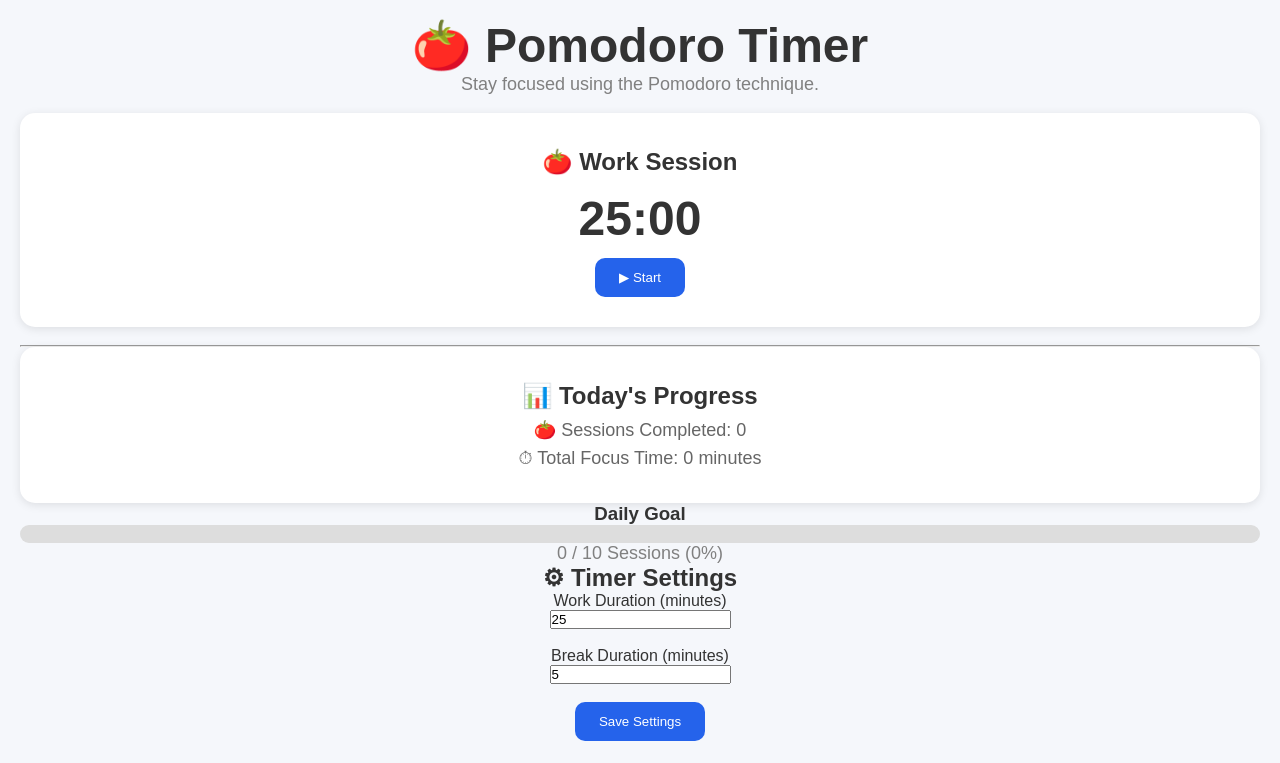
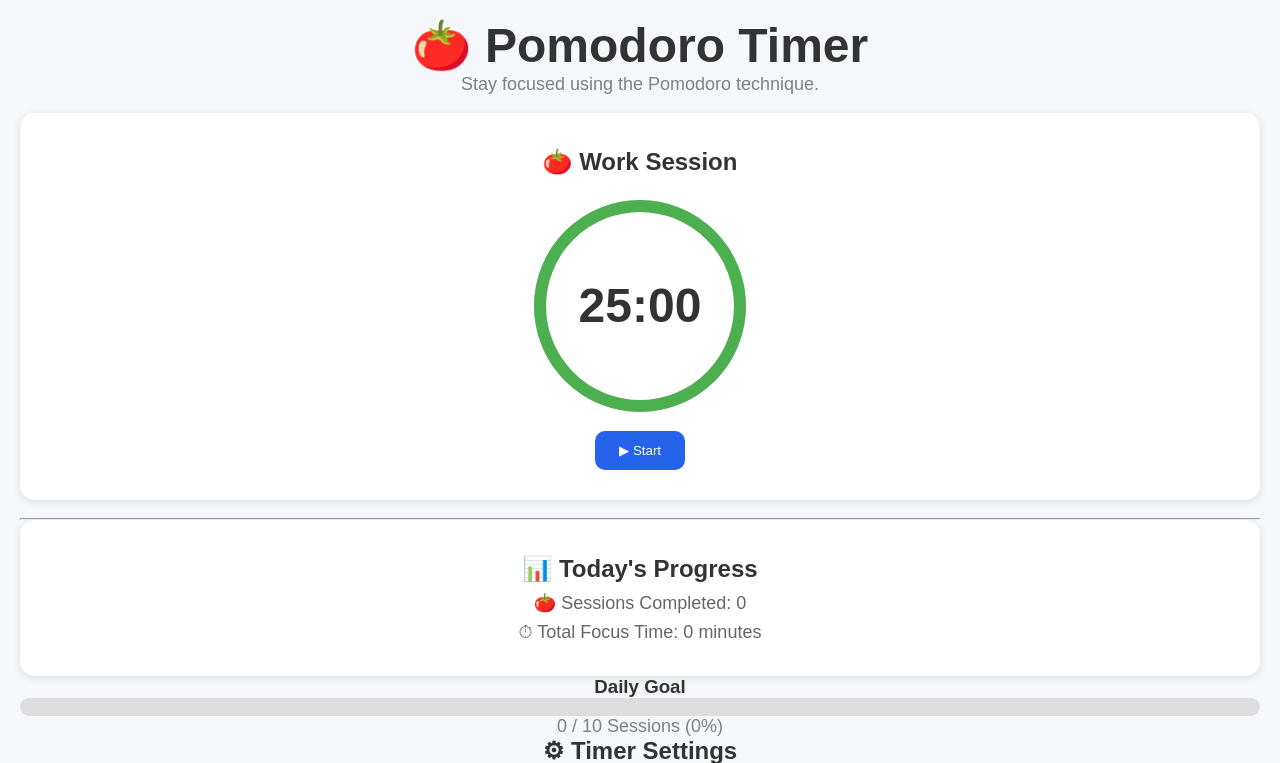
Before and after one commit to pal-debarpan/StudySync, a Flask app: page /pomodoro in a window 1280 px wide. Shown: the part 139-902 px from the top of the page. Run offline with Flask 3, Linux system fonts and the light colour scheme; the visitor is signed in with stand-in values (Sample User, id 1).

Commit message:
Complete advanced Pomodoro timer

```diff
--- a/static/css/design.css
+++ b/static/css/design.css
@@ -161,3 +161,34 @@ header h2{
     background: #4CAF50;
     transition: width .4s;
 }
+
+.timer-container{
+    position: relative;
+    width: 250px;
+    height: 250px;
+    margin: auto;
+}
+
+.timer-container svg{
+    transform: rotate(-90deg);
+}
+
+.timer-background{
+    fill: none;
+    stroke: #ddd;
+    stroke-width: 12;
+}
+
+.timer-progress{
+    fill: none;
+    stroke: #4CAF50;
+    stroke-width: 12;
+    stroke-linecap: round;
+}
+
+.timer-container h1{
+    position: absolute;
+    top: 50%;
+    left: 50%;
+    transform: translate(-50%, -50%);
+}
--- a/static/js/timer.js
+++ b/static/js/timer.js
@@ -11,6 +11,7 @@ let completedSessionsText = document.getElementById("completedSessions");
 let totalFocusTimeText = document.getElementById("totalFocusTime");
 let progressFill = document.getElementById("progressFill");
 let progressText = document.getElementById("progressText");
+let timerProgress = document.getElementById("timerProgress");
 
 let dailyGoal = 10;
 
@@ -27,6 +28,24 @@ let timerState = "idle";
 let sessionType = "work";
 
 let interval;
+
+function updateProgressRing() {
+    let circumference = 628;
+    timerProgress.style.strokeDasharray = circumference;
+    timerProgress.style.strokeDashoffset = 0;
+    let totalSeconds;
+    if (sessionType === "work"){
+        totalSeconds = workMinutes * 60;
+    }
+    else{
+        totalSeconds = breakMinutes * 60;
+    }
+
+    let remainingSeconds = (minutes * 60) + seconds;
+    let progress = remainingSeconds / totalSeconds;
+    let offset = circumference * (1-progress);
+    timerProgress.style.strokeDashoffset = offset;
+};
 
 function updateProgress(){
     let percentage = (completedSessions/dailyGoal) * 100;
@@ -83,6 +102,7 @@ function startTimer(){
         if (minutes == 0 && seconds == 0){
             switchSessions();
             updateTimerDisplay();
+            updateProgressRing;
             return;
         }
         else{
@@ -95,6 +115,7 @@ function startTimer(){
         }
 
         updateTimerDisplay();
+        updateProgressRing();
     }, 1000);
 };
 
@@ -126,6 +147,7 @@ resetButton.addEventListener("click", function() {
     minutes = workMinutes;
     seconds = 0;
     updateTimerDisplay();
+    updateProgressRing();
     timerState = "idle";
     mainButton.innerText = "▶ Start";
     resetButton.style.display = "none";
@@ -149,4 +171,5 @@ saveSettingsButton.addEventListener("click", function(event){
     seconds = 0;
 
     updateTimerDisplay();
+    updateProgressRing();
 });
--- a/templates/pomodoro.html
+++ b/templates/pomodoro.html
@@ -11,9 +11,18 @@ Pomodoro - StudySync
     <h1>🍅 Pomodoro Timer</h1>
     <p>Stay focused using the Pomodoro technique.</p>
     <br>
+
     <div class="card">
         <h2 id="sessionTitle">🍅 Work Session</h2>
-        <h1 id="timer">25:00</h1>
+        <div class="timer-container">
+            <svg width="250" height="250">
+            <circle class="timer-background" cx="125" cy="125" r="100">
+            </circle>
+            <circle id="timerProgress" class="timer-progress" cx="125" cy="125" r="100">
+            </circle>
+            </svg>
+            <h1 id="timer">25:00</h1>
+        </div>
         <button id="mainButton" class="btn">▶ Start</button>
         <button id="resetButton" class="btn" style="display: none;">🔄 Reset</button>
     </div>
```
